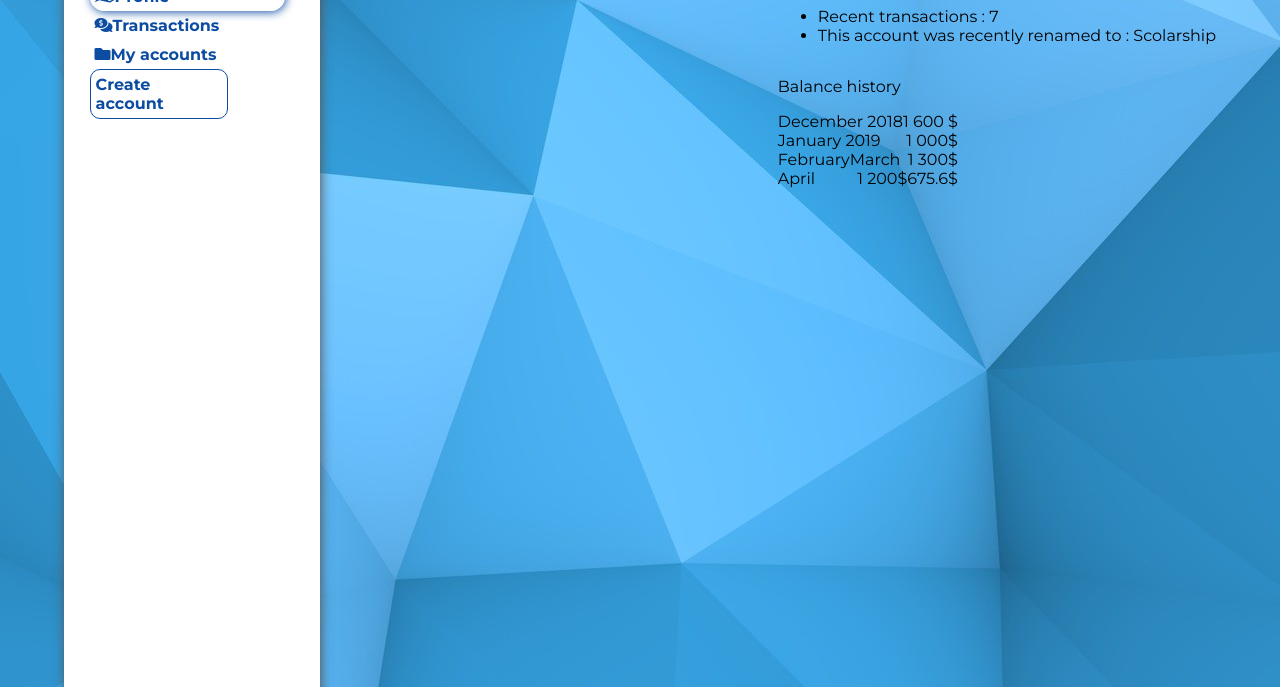
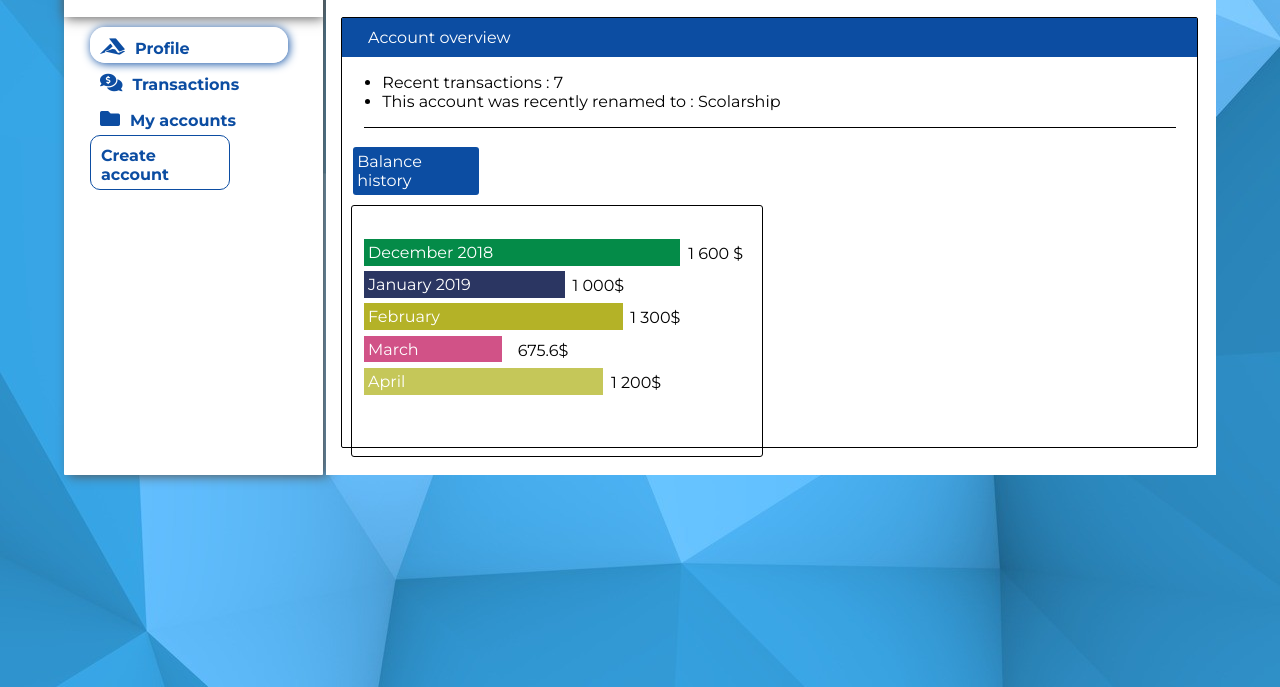
Before and after one commit to nkpremices/Banka, a plain HTML site: page UI/html/dashboard.html in a window 1280 px wide. Shown: the part 113-800 px from the top of the page. Drawn offline with Linux system fonts and the light colour scheme.

Commit message:
[Feature #164912448] Style the account overview of the user dashboard

```diff
--- a/UI/css/style.dashboard.css
+++ b/UI/css/style.dashboard.css
@@ -33,8 +33,6 @@ label{
 
 /*Classes for the header*/
 .header{
-    box-shadow: 1px 1px 12px #555;
-    z-index: 1;
     background: #0c4da2;
     color: white;
     width: 100%;
@@ -157,6 +155,7 @@ nav:hover div {
 
 .fas{
     cursor: pointer;
+    transition: 0.3s;
 }
 
 .fa-bell{
@@ -195,18 +194,16 @@ nav:hover div {
 /*Side menu */
 
 .side-nav {
-    box-shadow: 1px 1px 12px #555;
+    box-shadow: 5px 1px 12px #555;
     z-index: 1;
     font-weight: 550;
-    position: fixed;
-    width: 20%;
-    height: 100%;
+    width: 22.5%;
+    height: 522px;
     color: #0c4da2;
     font-family: 'Montserrat', sans-serif;
     background: #ffffff;
     border-radius: 1px;
-    margin: 0px 0% 5px 0%;
-    transition: 0.5s;
+    border: solid 0.2% rgb(59, 43, 153);
 }
 
 .profile-activity{
@@ -245,7 +242,8 @@ nav:hover div {
 }
 .side-nav .choice div{
     cursor: pointer;
-    padding: 5px 5px 5px 5px;
+    padding: 10px 5px 5px 10px;
+    transition: 0.5s;
 }
 .profile-activity .username-display {
     text-align: center;
@@ -257,7 +255,7 @@ nav:hover div {
     cursor: pointer;
 }
 
-.account-number-display{
+.account-name-display{
     color: rgb(14, 11, 163);
     margin: 5px 0 0 0;
     padding: 20px 0 20px 10px;
@@ -283,10 +281,160 @@ nav:hover div {
     margin: 0px 15% 0px 0%;
 
 }
+.side-nav .side-active:hover{
+    color:white;
+    background: #0c4da2;
+    margin: 3   px 20% 3px 0;
+}
+.side-nav .side-inactive:hover{
+    color:white;
+    background: #0c4da2;
+    border-radius: 15px;
+    margin: 2px 20% 2px 0;
+}
 
 .new-account:hover {
     background-color: #0c4da2;
     color: white;
+}
+
+.fa-accusoft,
+.fa-comments-dollar,
+.fa-folder  {
+    font-size: 20px;
+    padding-right: 10px;
+}
+
+/*Main part*/
+
+.main {
+    width: 77.3%;
+    background: #ffffff;
+    height: 522px;
+    position: relative;
+}
+
+.account-number{
+    color: #0c4da2;
+    font-weight: 600;
+    font-size: 20px;
+    padding: 20px 0 20px 3%;
+}
+
+.main .profile-header{
+    padding: 10px 0 10px 3%;
+    background-color: #0c4da2;
+    color: white;
+}
+
+.divider-line{
+    height: 1px;
+    background: #000000;
+    margin: 0 2.5% 0 2.5%;
+    width: 95%;
+}
+
+.space {
+    padding: 10px 0;
+}
+
+.content{
+    border: solid 1px #000000;
+    width: 96%;
+    margin: 0 2% 0 2%;
+    border-radius: 2px;
+}
+
+.balance-history{
+    width: 50%;
+    height: 300px;
+}
+
+.balance-history p{
+    margin: 0px 68% 0px 2.5%;
+    width: 29.5;
+    border-radius: 3px;
+    padding: 5px 0 5px 1%;
+    color: white;
+    background: #0c4da2;
+}
+
+.history-graph{
+    width: 96%;
+    display: block;
+    border: 1px solid black;
+    margin: 10px 2% 10px 2%;
+    border-radius: 3px;
+    height: 250px;
+
+}
+
+.account-profile-content{
+    width:50%;
+    height: 300px;
+}
+
+.month{
+    margin: 3%;
+    height: 20px;
+}
+
+.month div{
+    padding: 5px 0 0 0;
+}
+
+.month .to-left{
+    color: white;
+    padding: 1%;
+}
+
+div[id="1"]{
+    margin-top: 8%;
+}
+
+div[id="1"] .to-left{
+    background: #048b48;
+    width: 80%;
+}
+
+div[id="1"] .to-right{
+    width: 16%;
+}
+
+div[id="2"] .to-left{
+    background: #2b3662;
+    width: 50%;
+}
+
+div[id="2"] .to-right{
+    width: 46%;
+}
+
+div[id="3"] .to-left{
+    background: #b4b227;
+    width: 65%;
+}
+
+div[id="3"] .to-right{
+    width: 31%;
+}
+
+div[id="4"] .to-left{
+    background: #d15287;
+    width: 33.78%;
+}
+
+div[id="4"] .to-right{
+    width: 60.22%;
+}
+
+div[id="5"] .to-left{
+    background: #c5c759;
+    width: 60%;
+}
+
+div[id="5"] .to-right{
+    width: 36%;
 }
 
 /*mobile responsiveness*/
@@ -317,7 +465,6 @@ nav:hover div {
     .header-left h1{
         margin: 13px 0px 0px 0;
         font-size: 20px;
-
     }
 
     nav div {
@@ -411,4 +558,8 @@ nav:hover div {
         display: none;
     }
 
+    .main{
+        width: 100%;
+    }
+
 }
```
